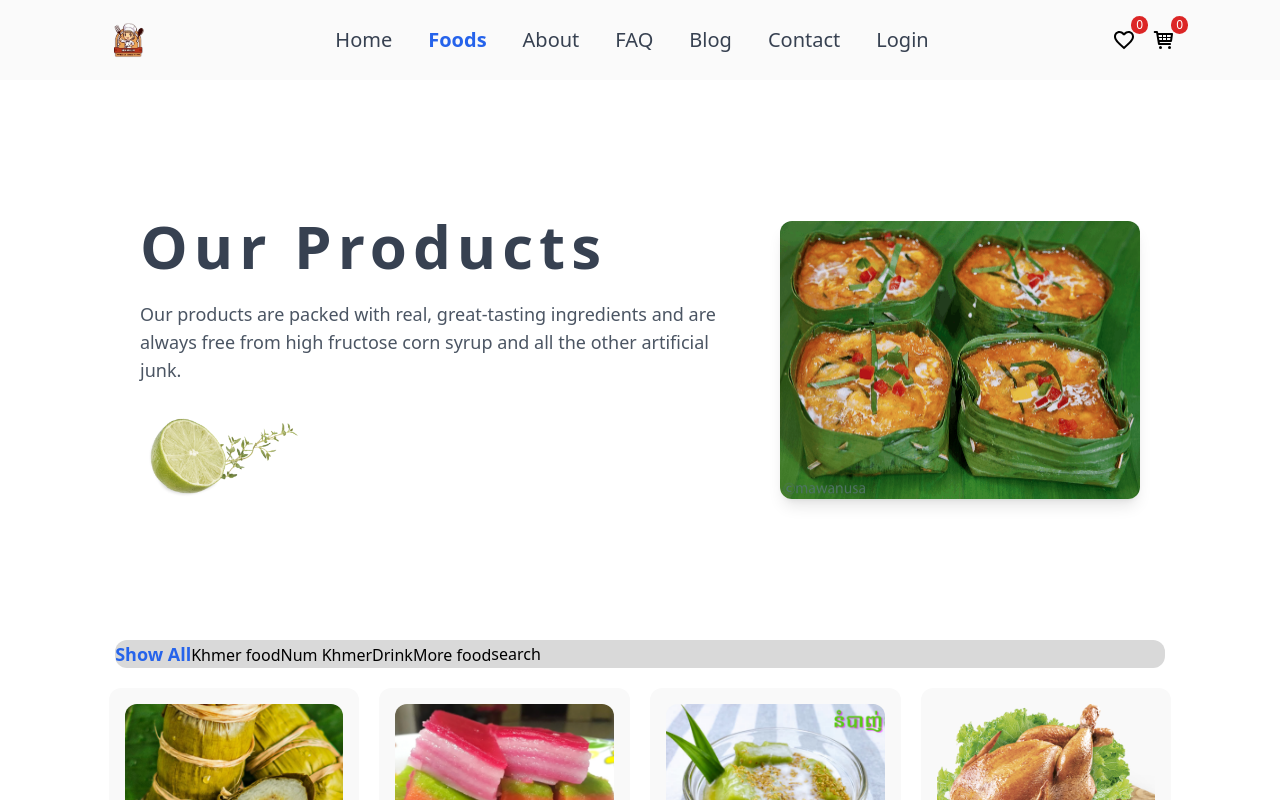
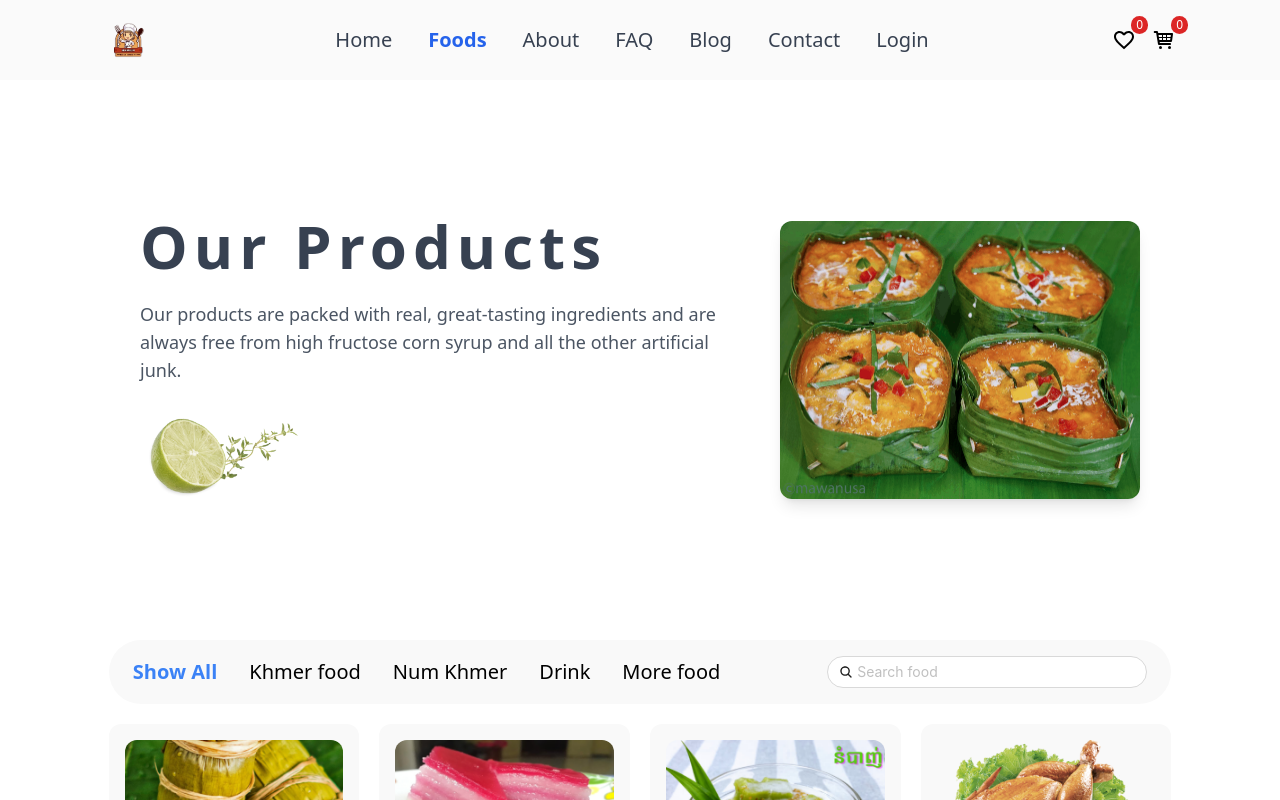
Before and after one commit to SokmengHoem/Khmer_Food, a React (Vite) app: page /food in a window 1280 px wide. Shown: the top 800 px of the page. Built offline with nearby package versions, Linux system fonts and the light colour scheme.

Commit message:
new main

```diff
--- a/src/components/Organisms/layouts/NavLink.tsx
+++ b/src/components/Organisms/layouts/NavLink.tsx
@@ -1,5 +1,6 @@
-import React from 'react'
-import { Link } from 'react-router-dom'
+import { Input } from 'antd';
+import { IoSearch } from 'react-icons/io5';
+import { Link } from 'react-router-dom';
 
 type NavActiveProps = {
  showAll?: boolean;
@@ -17,19 +18,19 @@
   drink = false,
 }: NavActiveProps) {
   return (
-    <div className=' w-full h-auto'>
-        <div className=' w-[82%] bg-[#D9D9D9] rounded-xl  mx-auto flex items-center'>
-            <div>
-                <Link to="" className=' text-blue-600 text-lg font-bold'>Show All</Link>
-                <Link to="" className=' '>Khmer food</Link>
-                <Link to="" className=' '>Num Khmer</Link>
-                <Link to="" className=' '>Drink</Link>
-                <Link to="" className=' '>More food</Link>
-            </div>
-            <div>
-                search
-            </div>
+    <div className='w-full h-auto'>
+      <div className='w-full md:w-[83%] bg-[#F9F9F9] sm:text-center rounded-full mx-auto flex flex-col md:flex-row justify-between py-4 px-6 items-center gap-4 md:gap-0'>
+        <div className='flex flex-col md:flex-row items-center gap-4 md:gap-8 text-base md:text-xl'>
+          <Link to="/food" className={`${showAll ? "text-blue-500 font-semibold" : ""}`}>Show All</Link>
+          <Link to="/food-khmer" className={`${khmerFood ? "text-blue-500 font-semibold" : ""}`}>Khmer food</Link>
+          <Link to="/food-num" className={`${numKhmer ? "text-blue-500 font-semibold" : ""}`}>Num Khmer</Link>
+          <Link to="/food-drink" className={`${drink ? "text-blue-500 font-semibold" : ""}`}>Drink</Link>
+          <Link to="/food-more" className={`${moreFood ? "text-blue-500 font-semibold" : ""}`}>More food</Link>
         </div>
+        <div className='w-full md:w-auto'>
+          <Input type='text' prefix={<IoSearch />} placeholder="Search food" allowClear className='w-full md:w-62 xl:w-80 sm:w-40 rounded-full hover:border-blue-600 hover:bg-white' />
+        </div>
+      </div>
     </div>
   );
 }
```
